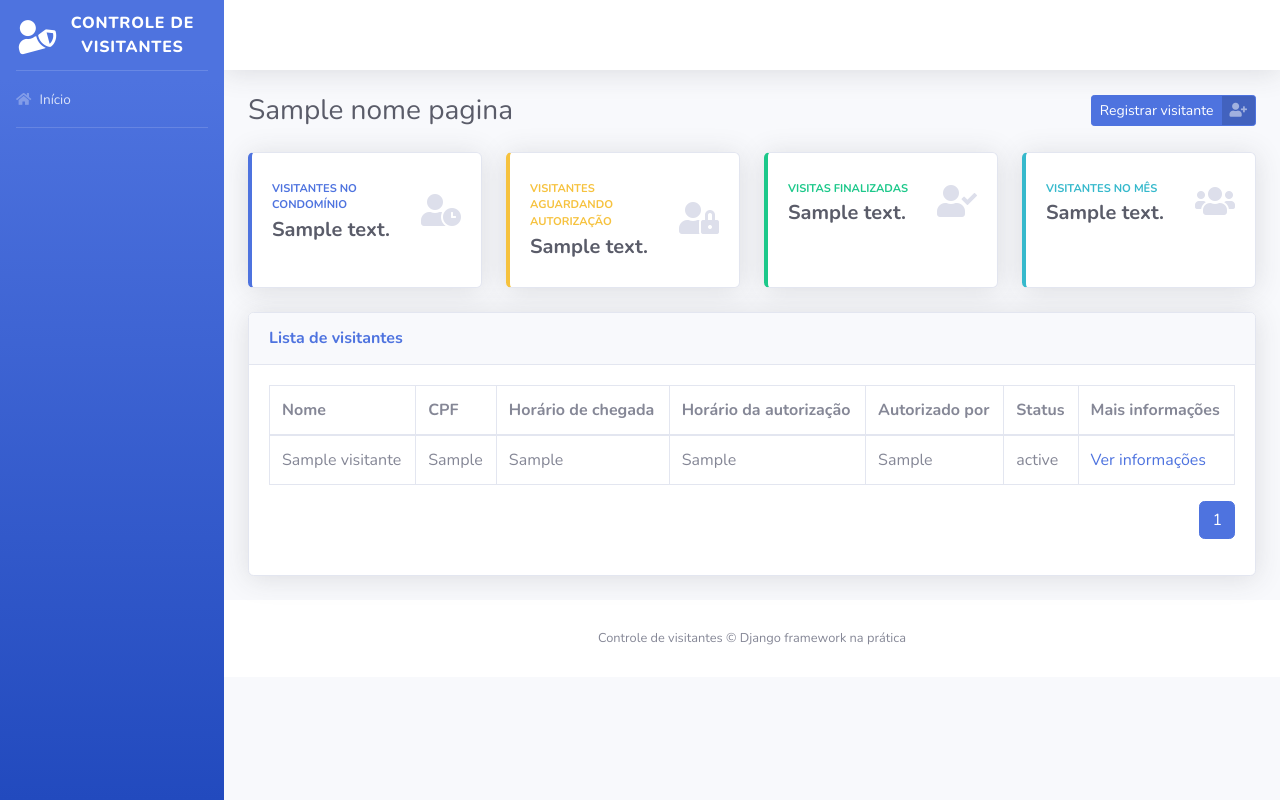
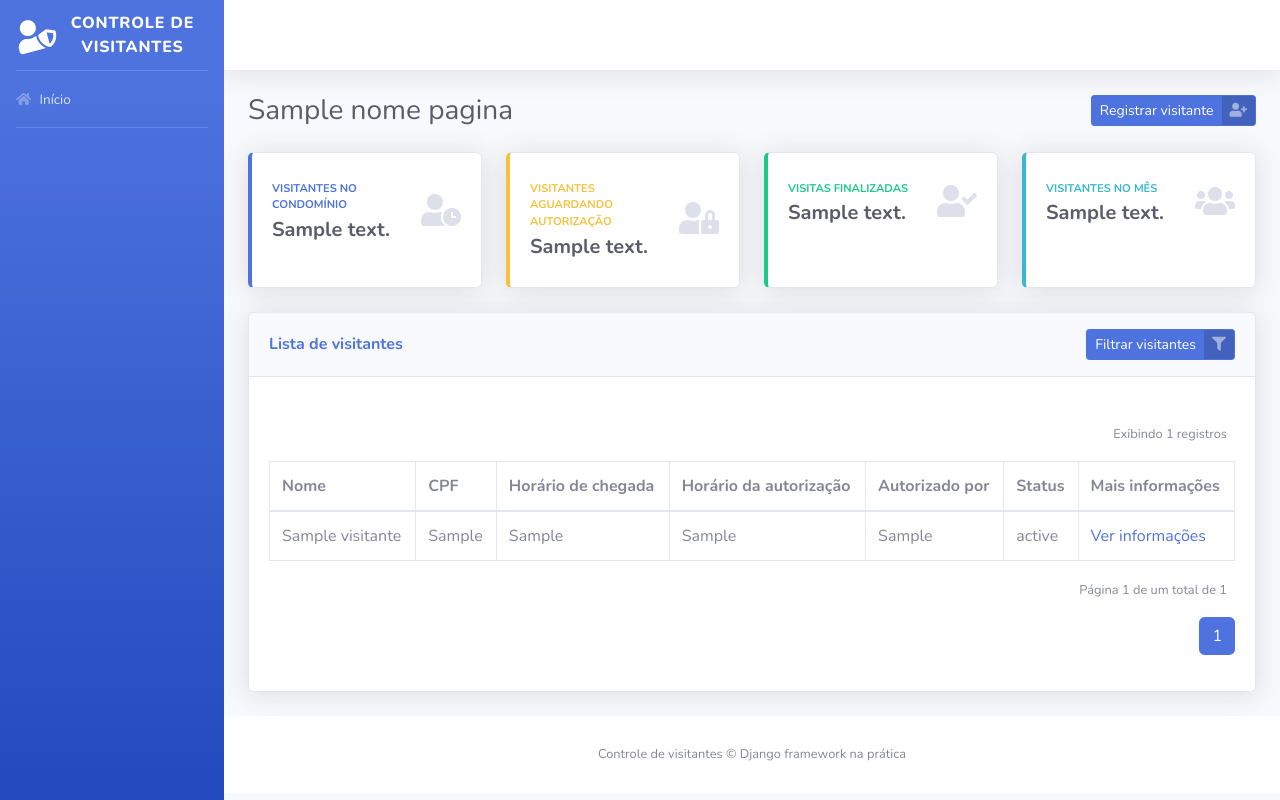
Before and after one commit to tchaguitos/controle-visitantes, a Django app: template templates/index.html in a window 1280 px wide. Run offline with Django 3.2, Linux system fonts and the light colour scheme; the template is opened without the code that fills it: most values are stand-ins (such as "Sample title", 1, 10 or a date in 2020); some libraries are stand-ins or nearby versions.

Commit message:
feat(templates): add formulário para filtro de visitantes na home

```diff
--- a/templates/index.html
+++ b/templates/index.html
@@ -1,4 +1,6 @@
 {% extends "base.html" %}
+
+{% load widget_tweaks %}
 
 {% block conteudo %}
 <div class="container-fluid">
@@ -94,11 +96,56 @@
     </div>
 
     <div class="card shadow mb-4">
-        <div class="card-header py-3">
+        <div class="card-header py-3 d-sm-flex align-items-center justify-content-between mb-4">
             <h6 class="m-0 font-weight-bold text-primary">Lista de visitantes</h6>
+
+            <div class="text-right">
+                <a data-toggle="collapse" href="#collapseFilter" role="button" aria-expanded="false" aria-controls="#collapseFilter" class="btn btn-primary btn-icon-split btn-sm">
+                    <span class="text">Filtrar visitantes</span>
+
+                    <span class="icon text-white-50">
+                        <i class="fas fa-filter"></i>
+                    </span>
+                </a>
+            </div>
         </div>
 
         <div class="card-body">
+            <p class="mr-2 text-right">
+                <small>
+                    Exibindo {{ pagina_obj.paginator.count }} registros
+                </small>
+            </p>
+
+            <div id="collapseFilter" class="collapse mb-4">
+                <div class="card card-body">
+                    <h5 class="mb-3 text-primary">
+                        Filtrar visitantes
+                    </h5>
+
+                    <p class="mb-4">
+                        <small>
+                            Filtre visitantes por nome, CPF, status ou x preenchendo os campos abaixo com a informação desejada
+                        </small>
+                    </p>
+
+                    <form class="form-row">
+                        {% for field in visitantes_filter.form %}
+                            <div class="form-group col-md-3">
+                                <label>{{ field.label }}</label>
+                                {% render_field field placeholder=field.label class="form-control form-control-sm" %}
+                            </div>
+                        {% endfor %}
+
+                        <div class="col-md-12">
+                            <button class="btn btn-primary btn-sm" type="submit">
+                                <span class="text">Filtrar</span>
+                            </button>
+                        </div>
+                    </form>
+                </div>
+            </div>
+
             <div class="table-responsive">
                 <table class="table table-bordered dataTable" id="dataTable" width="100%" cellspacing="0" role="grid" aria-describedby="dataTable_info" style="width: 100%;">
                     <thead>
@@ -132,6 +179,12 @@
             </div>
 
             <nav aria-label="Page navigation example">
+                <p class="mr-2 text-right">
+                    <small>
+                        Página {{ pagina_obj.number }} de um total de {{ pagina_obj.paginator.num_pages }}
+                    </small>
+                </p>
+
                 <ul class="pagination justify-content-end">
                     {% if pagina_obj.has_previous %}
                         <li class="page-item">
```
